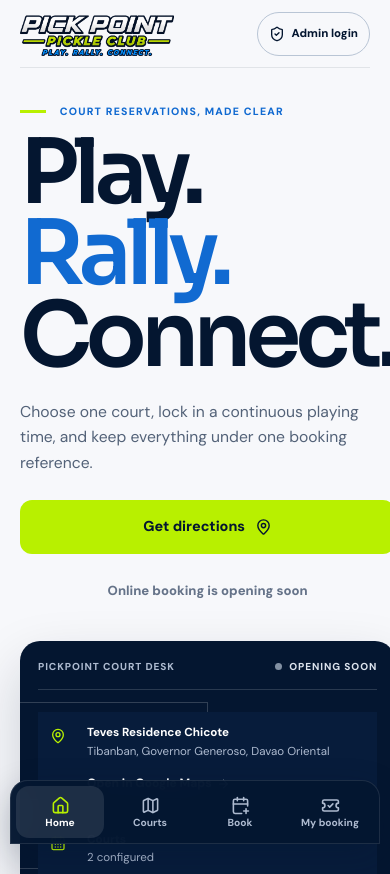
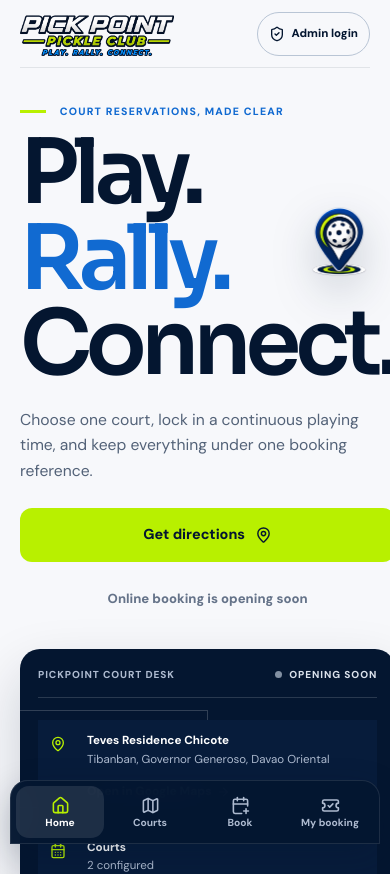
Before and after one commit to christianjelarjoyhisola-ux/pickpoint-pickleclub, a Next.js app: page / in a window 390 px wide. Shown: the top 874 px of the page. Built offline with nearby package versions, Linux system fonts and the light colour scheme; no server answers.

Commit message:
Restore mobile hero mark spacing

```diff
--- a/app/pickpoint-v2/guest/guest-home.tsx
+++ b/app/pickpoint-v2/guest/guest-home.tsx
@@ -21,7 +21,7 @@ export function GuestHome() {
         <div className="pp-hero-copy">
           <p className="pp-kicker"><span /> Court reservations, made clear</p>
           <div className="pp-hero-title">
-            <h1>Play.<br /><em>Rally.</em><br />Connect.</h1>
+            <h1><span>Play.</span><em>Rally.</em><span>Connect.</span></h1>
             <Image src="/pickpoint-mark-v4.png" alt="PickPoint location-pin logo" width={180} height={161} priority unoptimized />
           </div>
           <p className="pp-lede">Choose one court, lock in a continuous playing time, and keep everything under one booking reference.</p>
--- a/app/pickpoint-v2/guest/guest.css
+++ b/app/pickpoint-v2/guest/guest.css
@@ -29,7 +29,8 @@
 .pp-hero { min-height: 690px; display: grid; grid-template-columns: 1.16fr .84fr; gap: clamp(48px, 7vw, 100px); align-items: center; padding-block: 72px; }
 .pp-kicker { margin: 0 0 18px; color: var(--pp-blue); font-size: .72rem; font-weight: 800; letter-spacing: .13em; text-transform: uppercase; }
 .pp-kicker > span { display: inline-block; width: 26px; height: 3px; margin: 0 10px 2px 0; background: var(--pp-lime); }
-.pp-hero h1 { margin: 0; max-width: 700px; font-size: clamp(3.25rem, 8vw, 6.8rem); line-height: .92; letter-spacing: -.075em; }
+.pp-hero h1 { max-width: 700px; display: grid; gap: .025em; margin: 0; font-size: clamp(3.25rem, 8vw, 6.8rem); line-height: .92; letter-spacing: -.075em; }
+.pp-hero h1 span, .pp-hero h1 em { display: block; }
 .pp-hero h1 em { color: var(--pp-blue); font-style: normal; }
 .pp-hero-title { display: grid; grid-template-columns: auto clamp(106px, 12vw, 170px); align-items: center; justify-content: start; gap: clamp(20px, 3vw, 42px); }
 .pp-hero-title > img { width: 100%; height: auto; filter: drop-shadow(0 16px 22px rgba(4,22,48,.18)); }
@@ -281,9 +282,9 @@
 
   .pp-kicker { margin-bottom: 12px; font-size: .66rem; letter-spacing: .115em; }
   .pp-hero { min-height: auto; grid-template-columns: 1fr; gap: 28px; padding: 36px 0 48px; }
-  .pp-hero h1 { max-width: 100%; font-size: clamp(4.5rem, 23vw, 5.65rem); line-height: .91; letter-spacing: -.065em; }
-  .pp-hero-title { display: block; }
-  .pp-hero-title > img { display: none; }
+  .pp-hero h1 { max-width: 100%; gap: .045em; font-size: clamp(4.5rem, 23vw, 5.65rem); line-height: .91; letter-spacing: -.065em; }
+  .pp-hero-title { position: relative; display: block; }
+  .pp-hero-title > img { position: absolute; top: 29%; right: 4%; display: block; width: clamp(74px, 21vw, 88px); }
   .pp-lede { margin-top: 22px; font-size: .98rem; line-height: 1.62; }
   .pp-actions { width: 100%; margin-top: 25px; align-items: stretch; flex-direction: column; gap: 15px; }
   .pp-actions .pp-button { width: 100%; min-height: 54px; border-radius: 12px; }
```
Also changed, not shown: 1 other file (tests, documents, lock files or other folders).
